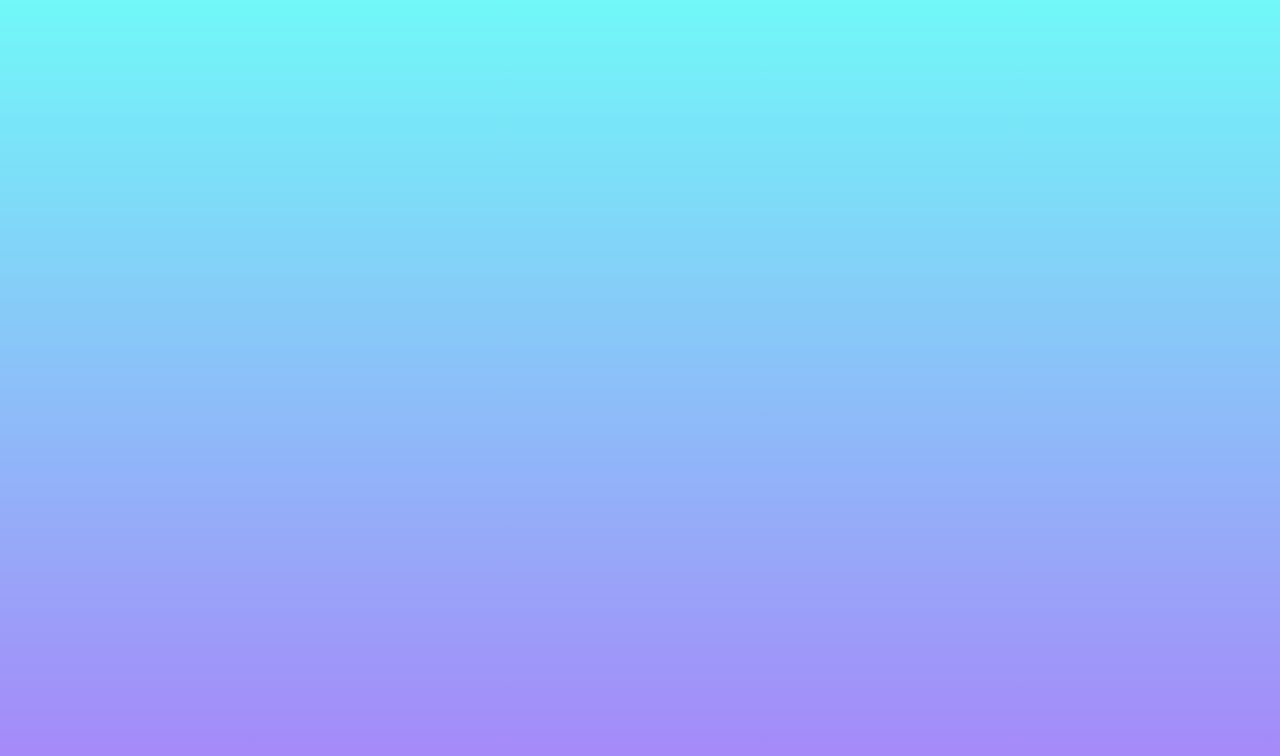
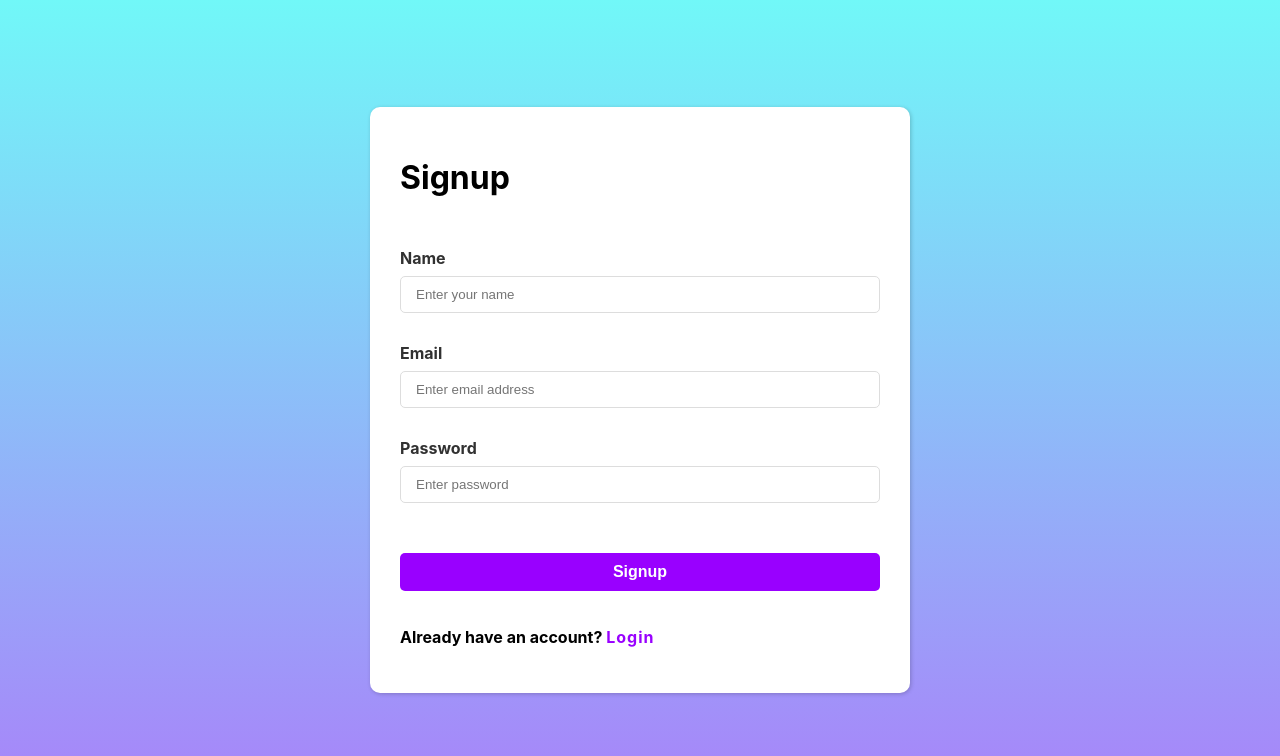
Before and after one commit to harshitmathur2000/BTech_Project, a React (Create React App) app: page /signup in a window 1280 px wide. Before the commit this address had no page. Shown: the top 756 px of the page. Built offline with nearby package versions, Linux system fonts and the light colour scheme; no server answers.

Commit message:
Login,signup

```diff
--- a/package.json
+++ b/package.json
@@ -6,9 +6,10 @@
     "@testing-library/jest-dom": "^5.17.0",
     "@testing-library/react": "^13.4.0",
     "@testing-library/user-event": "^13.5.0",
+    "firebase": "^10.4.0",
     "react": "^18.2.0",
     "react-dom": "^18.2.0",
-    "react-router-dom": "^6.15.0",
+    "react-router-dom": "^6.16.0",
     "react-scripts": "5.0.1",
     "web-vitals": "^2.1.4"
   },
--- a/src/App.js
+++ b/src/App.js
@@ -1,14 +1,28 @@
 import { BrowserRouter as Router, Route,Routes } from 'react-router-dom';
-import React, { useState } from 'react';
+import React, { useEffect, useState } from 'react';
 import './App.css';
 import HomePage from './homepage';
 import BuyPage from './BuyPage';
 import SellPage from './SellPage';
 import RequestPage from './RequestPage';
 import ViewRequestPage from './ViewRequestPage';
+import Signup from './signup';
+import Login from './login';
+import { auth } from './firebaseConfig';
 function App() {
   const [submissions, setSubmissions] = useState([]);
   const [requests, setRequests] = useState([]);
+  const [userName, setUserName] = useState("");
+  useEffect(()=>{
+    auth.onAuthStateChanged((user)=>{
+      if(user){
+        setUserName(user.displayName)
+      }
+      else{
+        setUserName("")
+      }
+    });
+  },[])
   return (
 
     <Router>
@@ -26,7 +40,9 @@ function App() {
           <Route path="/sell" element={<SellPage setSubmissions={setSubmissions}/>} />
           <Route path="/request" element={<RequestPage setRequests = {setRequests}/>} />
           <Route path="/view-request" element={<ViewRequestPage requests = {requests}/>} />
-          <Route path="/" element={<HomePage />} />
+          <Route path = "/signup" element = {<Signup/>} />
+          <Route path = "/" element = {<Login/>} />
+          <Route path="/homePage" element={<HomePage />} />
         </Routes>
       </div>
     </Router>
--- /dev/null
+++ b/src/InputControl.module.css
@@ -0,0 +1,27 @@
+.container {
+    display: flex;
+    flex-direction: column;
+    gap: 8px;
+  }
+
+  .container label {
+    font-weight: 700;
+    font-size: 1rem;
+    color: #313131;
+  }
+
+  .container input {
+    border-radius: 5px;
+    border: 1px solid #dddddd;
+    outline: none;
+    padding: 10px 15px;
+    color: #000;
+  }
+
+  .container input:hover {
+    border-color: #ccc;
+  }
+
+  .container input:focus {
+    border-color: #9900ff;
+  }
--- /dev/null
+++ b/src/Signup.module.css
@@ -0,0 +1,70 @@
+.container {
+    height: 100%;
+    min-height: 100vh;
+    width: 100%;
+
+    display: flex;
+    justify-content: center;
+    align-items: center;
+  }
+
+  .innerBox {
+    min-width: 480px;
+    height: fit-content;
+    width: fit-content;
+    background-color: #fff;
+    box-shadow: 1px 1px 4px rgba(0, 0, 0, 0.2);
+    padding: 30px;
+    border-radius: 10px;
+    display: flex;
+    flex-direction: column;
+    gap: 30px;
+  }
+
+  .footer {
+    display: flex;
+    flex-direction: column;
+    gap: 20px;
+  }
+
+  .footer .error {
+    font-weight: bold;
+    font-size: 0.875rem;
+    color: #ff3300;
+    text-align: center;
+  }
+
+  .footer button {
+    outline: none;
+    border: none;
+    background-color: #9900ff;
+    color: #fff;
+    border-radius: 5px;
+    font-weight: bold;
+    font-size: 1rem;
+    padding: 10px 16px;
+    width: 100%;
+    transition: 100ms;
+    cursor: pointer;
+  }
+
+  .footer button:disabled {
+    background-color: gray !important;
+  }
+
+  .footer button:hover {
+    background-color: #aa2aff;
+  }
+
+  .footer p {
+    font-weight: 700;
+    color: #000;
+  }
+
+  .footer p span a {
+    font-weight: bold;
+    color: #9900ff;
+    letter-spacing: 1px;
+    font-size: 1rem;
+    text-decoration: none;
+  }
--- /dev/null
+++ b/src/firebaseConfig.js
@@ -0,0 +1,24 @@
+// Import the functions you need from the SDKs you need
+import firebase from "firebase/compat/app";
+import 'firebase/compat/auth';
+import 'firebase/compat/firestore';
+
+
+// For Firebase JS SDK v7.20.0 and later, measurementId is optional
+const config = {
+  apiKey: "AIzaSyAe3v5PWKbn7zlK0LYY9gZcq0KNr-ZkTMI",
+  authDomain: "college-exchange-hub.firebaseapp.com",
+  projectId: "college-exchange-hub",
+  storageBucket: "college-exchange-hub.appspot.com",
+  messagingSenderId: "300253388761",
+  appId: "1:300253388761:web:5d181addc64f188bce43c8",
+  measurementId: "G-FN7B9FRD99"
+};
+
+
+const app = firebase.initializeApp(config);
+const firestore = app.firestore();
+const auth = firebase.auth();
+
+
+export {app,auth,firestore};
--- /dev/null
+++ b/src/inputControl.js
@@ -0,0 +1,14 @@
+import React from "react";
+
+import styles from "./InputControl.module.css";
+
+function InputControl(props) {
+  return (
+    <div className={styles.container}>
+      {props.label && <label>{props.label}</label>}
+      <input type="text" {...props} />
+    </div>
+  );
+}
+
+export default InputControl;
--- /dev/null
+++ b/src/login.js
@@ -0,0 +1,75 @@
+import React, { useState } from "react";
+import { Link, useNavigate } from "react-router-dom";
+import { signInWithEmailAndPassword } from "firebase/auth";
+
+import InputControl from "./inputControl";
+import { auth } from "./firebaseConfig";
+
+import styles from "./login.module.css";
+
+function Login() {
+  const navigate = useNavigate();
+  const [values, setValues] = useState({
+    email: "",
+    pass: "",
+  });
+  const [errorMsg, setErrorMsg] = useState("");
+  const [submitButtonDisabled, setSubmitButtonDisabled] = useState(false);
+
+  const handleSubmission = () => {
+    if (!values.email || !values.pass) {
+      setErrorMsg("Fill all fields");
+      return;
+    }
+    setErrorMsg("");
+
+    setSubmitButtonDisabled(true);
+    signInWithEmailAndPassword(auth, values.email, values.pass)
+      .then(async (res) => {
+        setSubmitButtonDisabled(false);
+
+        navigate("/homePage");
+      })
+      .catch((err) => {
+        setSubmitButtonDisabled(false);
+        setErrorMsg(err.message);
+      });
+  };
+  return (
+    <div className={styles.container}>
+      <div className={styles.innerBox}>
+        <h1 className={styles.heading}>Login</h1>
+
+        <InputControl
+          label="Email"
+          onChange={(event) =>
+            setValues((prev) => ({ ...prev, email: event.target.value }))
+          }
+          placeholder="Enter email address"
+        />
+        <InputControl
+          label="Password"
+          onChange={(event) =>
+            setValues((prev) => ({ ...prev, pass: event.target.value }))
+          }
+          placeholder="Enter Password"
+        />
+
+        <div className={styles.footer}>
+          <b className={styles.error}>{errorMsg}</b>
+          <button disabled={submitButtonDisabled} onClick={handleSubmission}>
+            Login
+          </button>
+          <p>
+            Already have an account?{" "}
+            <span>
+              <Link to="/signup">Sign up</Link>
+            </span>
+          </p>
+        </div>
+      </div>
+    </div>
+  );
+}
+
+export default Login;
--- /dev/null
+++ b/src/login.module.css
@@ -0,0 +1,69 @@
+.container {
+    height: 100%;
+    min-height: 100vh;
+    width: 100%;
+    display: flex;
+    justify-content: center;
+    align-items: center;
+  }
+
+  .innerBox {
+    min-width: 480px;
+    height: fit-content;
+    width: fit-content;
+    background-color: #fff;
+    box-shadow: 1px 1px 4px rgba(0, 0, 0, 0.2);
+    padding: 30px;
+    border-radius: 10px;
+    display: flex;
+    flex-direction: column;
+    gap: 30px;
+  }
+
+  .footer {
+    display: flex;
+    flex-direction: column;
+    gap: 20px;
+  }
+
+  .footer .error {
+    font-weight: bold;
+    font-size: 0.875rem;
+    color: #ff3300;
+    text-align: center;
+  }
+
+  .footer button {
+    outline: none;
+    border: none;
+    background-color: #9900ff;
+    color: #fff;
+    border-radius: 5px;
+    font-weight: bold;
+    font-size: 1rem;
+    padding: 10px 16px;
+    width: 100%;
+    transition: 100ms;
+    cursor: pointer;
+  }
+
+  .footer button:disabled {
+    background-color: gray !important;
+  }
+
+  .footer button:hover {
+    background-color: #aa2aff;
+  }
+
+  .footer p {
+    font-weight: 700;
+    color: #000;
+  }
+
+  .footer p span a {
+    font-weight: bold;
+    color: #9900ff;
+    letter-spacing: 1px;
+    font-size: 1rem;
+    text-decoration: none;
+  }
--- /dev/null
+++ b/src/signup.js
@@ -0,0 +1,106 @@
+import React from "react";
+import { Link, useNavigate } from "react-router-dom";
+import InputControl from "./inputControl";
+import { useState, useEffect } from "react";
+import { createUserWithEmailAndPassword, updateProfile } from "firebase/auth";
+import { auth,firestore } from "./firebaseConfig";
+import styles from "./Signup.module.css";
+function Signup() {
+  const navigate = useNavigate();
+  const [values, setValues] = useState({
+    name: "",
+    email: "",
+    pass: "",
+  });
+  const [errorMsg, setErrorMsg] = useState("");
+  const [submitButtonDisabled, setSubmitButtonDisabled] = useState(false);
+
+  const handleSubmission = () => {
+    if (!values.name || !values.email || !values.pass) {
+      setErrorMsg("Fill all fields");
+      return;
+    }
+    setErrorMsg("");
+
+
+    setSubmitButtonDisabled(true);
+    const userCredential = createUserWithEmailAndPassword(auth, values.email, values.pass)
+      .then(async (res) => {
+        firestore.collection('users').doc(res.user.uid).set({
+        email: res.user.email,
+        name: values.name,
+        });
+        setSubmitButtonDisabled(false);
+        const user = res.user;
+        await updateProfile(user, {
+          displayName: values.name,
+        });
+        navigate("/homePage");
+      })
+      .catch((err) => {
+        setSubmitButtonDisabled(false);
+        setErrorMsg(err.message);
+      });
+      // try {
+      //   // Create a new user with email and password
+      //   // Access the newly created user
+      //   const user = userCredential.user;
+      //   console.log(userCredential);
+      //   firestore.collection('users').doc(user.uid).set({
+      //     email: user.email,
+      //     // Add more user details as needed
+      //   });
+      //   // Store additional user data in Firestor
+
+      //   // User signup success
+      //   console.log('User signed up successfully');
+      // } catch (error) {
+      //   console.error('Error signing up:', error.message);
+      // }
+  };
+
+  return (
+    <div className={styles.container}>
+      <div className={styles.innerBox}>
+        <h1 className={styles.heading}>Signup</h1>
+
+        <InputControl
+          label="Name"
+          placeholder="Enter your name"
+          onChange={(event) =>
+            setValues((prev) => ({ ...prev, name: event.target.value }))
+          }
+        />
+        <InputControl
+          label="Email"
+          placeholder="Enter email address"
+          onChange={(event) =>
+            setValues((prev) => ({ ...prev, email: event.target.value }))
+          }
+        />
+        <InputControl
+          label="Password"
+          placeholder="Enter password"
+          onChange={(event) =>
+            setValues((prev) => ({ ...prev, pass: event.target.value }))
+          }
+        />
+
+        <div className={styles.footer}>
+          <b className={styles.error}>{errorMsg}</b>
+          <button onClick={handleSubmission} disabled={submitButtonDisabled}>
+            Signup
+          </button>
+          <p>
+            Already have an account?{" "}
+            <span>
+              <Link to="/">Login</Link>
+            </span>
+          </p>
+        </div>
+      </div>
+    </div>
+  );
+}
+
+export default Signup;
```
Also changed, not shown: src/homepage.js (+13 -8 lines), 1 other file (tests, documents, lock files or other folders).
